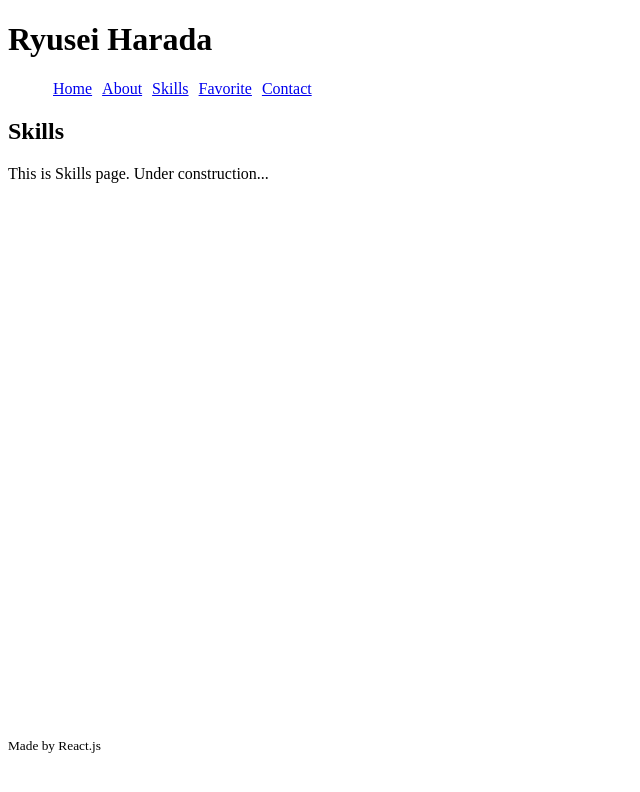
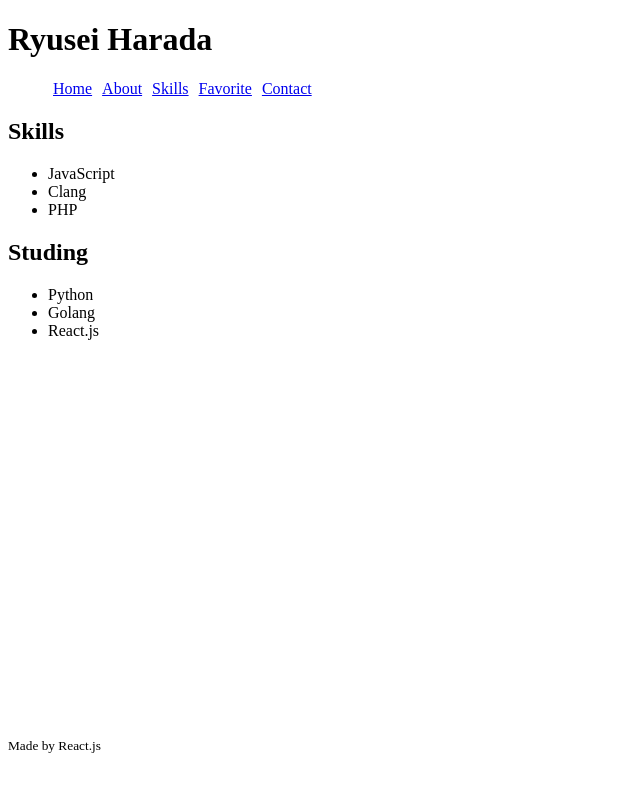
Before and after one commit to myr523/myr523.github.io, a React app: page /skills in a window 1280 px wide. Shown: the top 792 px of the page, without its empty margins (0-640 px from the left). Built offline with nearby package versions, Linux system fonts and the light colour scheme.

Commit message:
add contents

```diff
--- a/src/components/About.jsx
+++ b/src/components/About.jsx
@@ -6,7 +6,7 @@ const About = () => {
       <h2>{ 'About' }</h2>
       <dl>
         <dt>{ 'who am i' }</dt>
-        <dd>{ 'Student, Department of Computer Science, Ritsumeikan University' }</dd>
+        <dd>{ 'Student, Department of Computer Science' }</dd>
       </dl>
     </div>
   )
--- a/src/components/Home.jsx
+++ b/src/components/Home.jsx
@@ -4,7 +4,7 @@ const Home = () => {
   return(
     <div>
       <h2>Home</h2>
-      { 'This is Home page. Under construction...' }
+      { 'This page is my portfolio.' }
     </div>
   )
 }
--- a/src/components/Skills.jsx
+++ b/src/components/Skills.jsx
@@ -4,7 +4,22 @@ const Skills = () => {
   return (
     <div>
       <h2>Skills</h2>
-      { 'This is Skills page. Under construction...' }
+      <p>
+        <ul>
+          <li>{ 'JavaScript' }</li>
+          <li>{ 'Clang' }</li>
+          <li>{ 'PHP' }</li>
+        </ul>
+      </p>
+
+      <h2>Studing</h2>
+      <p>
+        <ul>
+          <li>{ 'Python' }</li>
+          <li>{ 'Golang' }</li>
+          <li>{ 'React.js' }</li>
+        </ul>
+      </p>
     </div>
   )
 }
```
